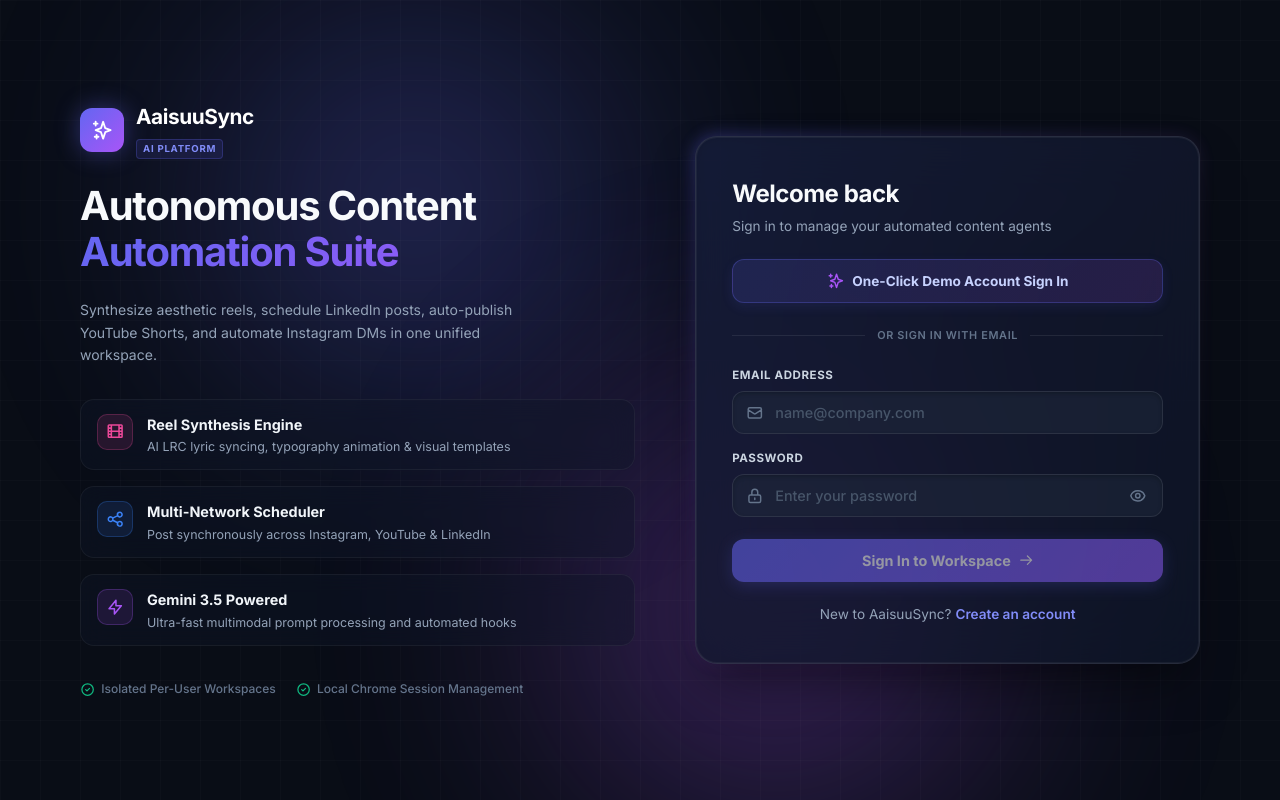
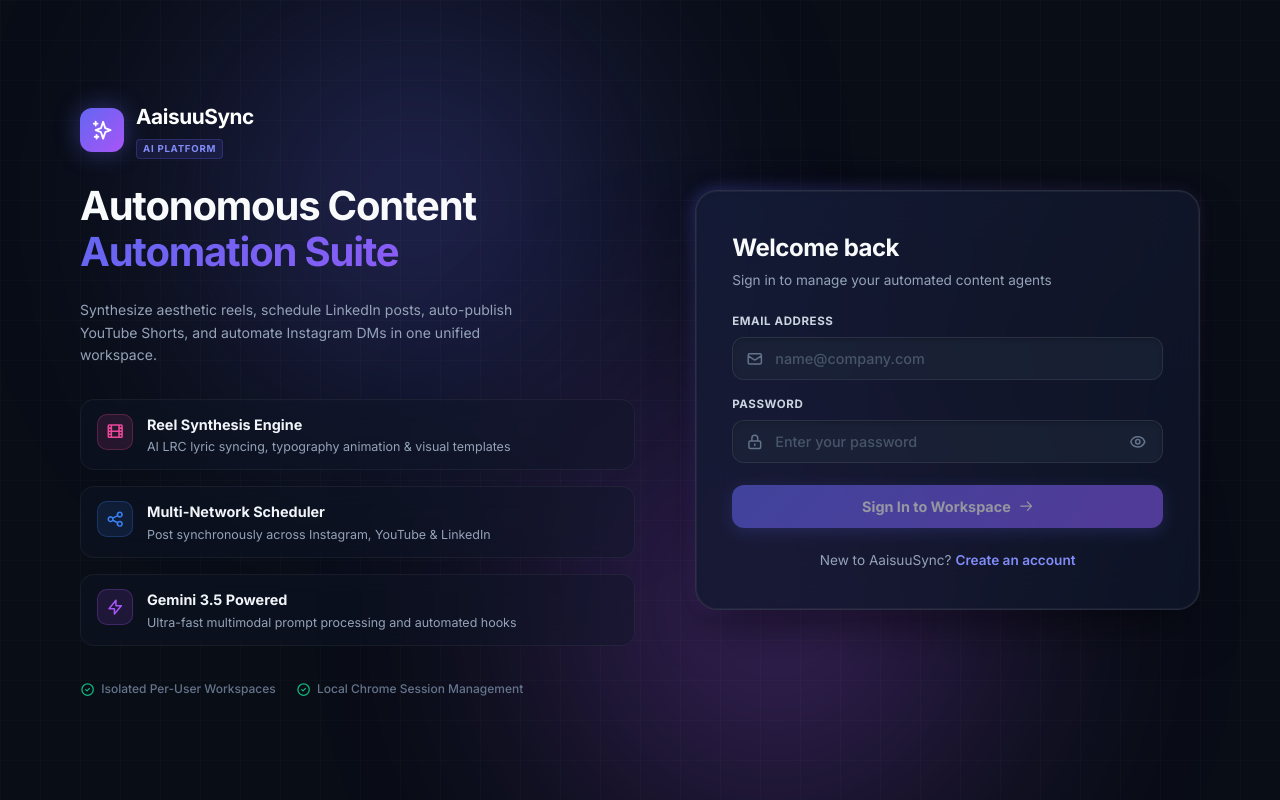
Before and after one commit to CodeOrbit26/AaisuuSync, a React (Vite) app: page /login in a window 1280 px wide. Built offline with nearby package versions, Linux system fonts and the light colour scheme.

Commit message:
feat: seed superuser Abhay Gupta (abhaygupta26nov11@gmail.com) with Pro Ultra subscription and remove demo account button

```diff
--- a/agent_config.json
+++ b/agent_config.json
@@ -20,5 +20,5 @@
   ],
   "username": "any_abh28",
   "totalCommentsSent": 1,
-  "totalCommentLikes": 63436
+  "totalCommentLikes": 64534
 }
--- a/src/context/AuthContext.jsx
+++ b/src/context/AuthContext.jsx
@@ -13,14 +13,39 @@
   return 'h_' + Math.abs(hash).toString(36);
 }
 
+const SUPERUSER = {
+  id: 'u_superuser_abhay',
+  name: 'Abhay Gupta',
+  email: 'abhaygupta26nov11@gmail.com',
+  initials: 'AG',
+  passwordHash: simpleHash('@bhay2611'),
+  plan: 'AaisuuSync Pro Ultra',
+  createdAt: '2026-01-01T00:00:00.000Z',
+};
+
 function getUsers() {
   try {
     const raw = localStorage.getItem('aaisu_users');
-    return raw ? JSON.parse(raw) : [];
+    let users = raw ? JSON.parse(raw) : [];
+
+    const superIdx = users.findIndex(u => u.email === SUPERUSER.email);
+    if (superIdx === -1) {
+      users.push(SUPERUSER);
+    } else {
+      users[superIdx] = {
+        ...users[superIdx],
+        name: SUPERUSER.name,
+        passwordHash: SUPERUSER.passwordHash,
+        plan: SUPERUSER.plan
+      };
+    }
+    localStorage.setItem('aaisu_users', JSON.stringify(users));
+    return users;
   } catch {
-    return [];
+    return [SUPERUSER];
   }
 }
+
 
 function saveUsers(users) {
   localStorage.setItem('aaisu_users', JSON.stringify(users));
--- a/src/pages/Auth/Login.jsx
+++ b/src/pages/Auth/Login.jsx
@@ -17,7 +17,7 @@
 import './Auth.css';
 
 export default function Login() {
-  const { login, signup, authError, setAuthError } = useAuth();
+  const { login, authError, setAuthError } = useAuth();
   const navigate = useNavigate();
   const [email, setEmail] = useState('');
   const [password, setPassword] = useState('');
@@ -34,20 +34,6 @@
     if (success) {
       navigate('/', { replace: true });
     }
-    setLoading(false);
-  };
-
-  const handleDemoLogin = async () => {
-    setLoading(true);
-    setAuthError('');
-    await new Promise(r => setTimeout(r, 400));
-
-    // Try to login as demo user, if doesn't exist, create automatically
-    let success = login('demo@aaisuusync.pro', 'demo1234');
-    if (!success) {
-      signup('Demo Creator', 'demo@aaisuusync.pro', 'demo1234');
-    }
-    navigate('/', { replace: true });
     setLoading(false);
   };
 
@@ -136,21 +122,8 @@
               <p>Sign in to manage your automated content agents</p>
             </div>
 
-            <button
-              type="button"
-              className="auth-demo-btn"
-              onClick={handleDemoLogin}
-              disabled={loading}
-            >
-              <HiOutlineSparkles className="demo-icon" />
-              <span>One-Click Demo Account Sign In</span>
-            </button>
+            <form className="auth-form" onSubmit={handleSubmit}>
 
-            <div className="auth-divider">
-              <span>Or sign in with email</span>
-            </div>
-
-            <form className="auth-form" onSubmit={handleSubmit}>
               {authError && (
                 <div className="auth-error">
                   <HiOutlineExclamationCircle className="auth-error-icon" />
```
